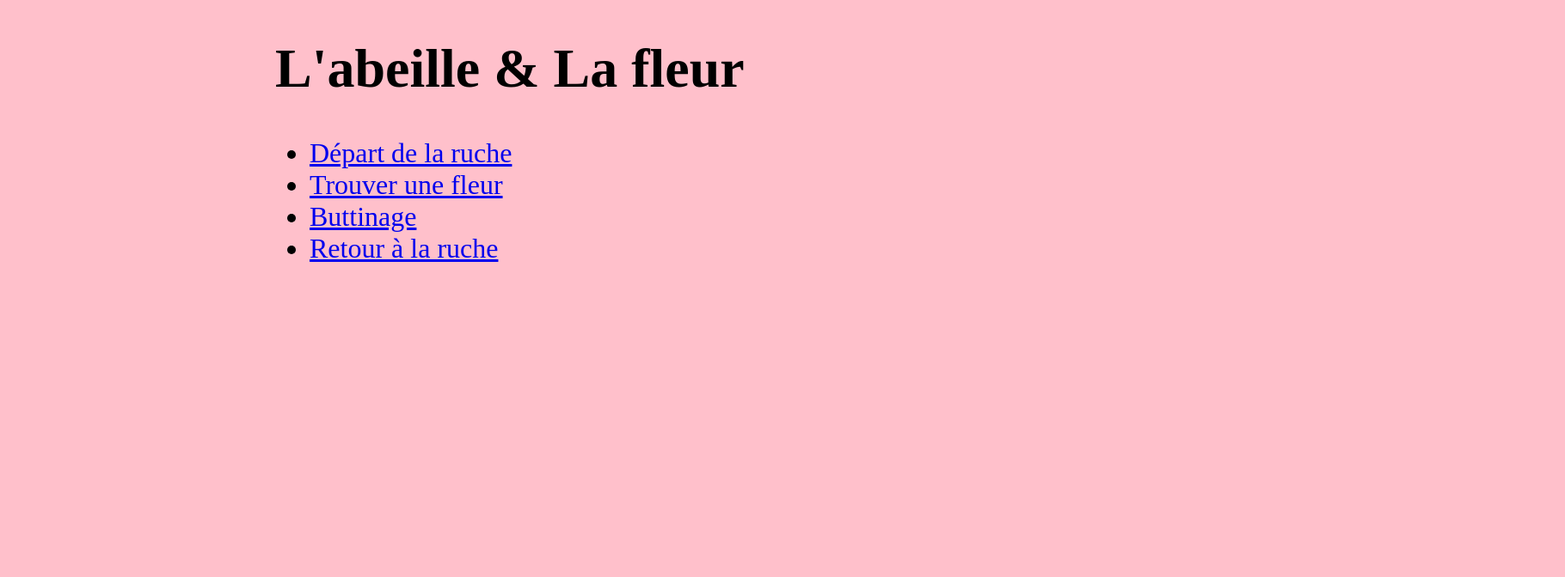
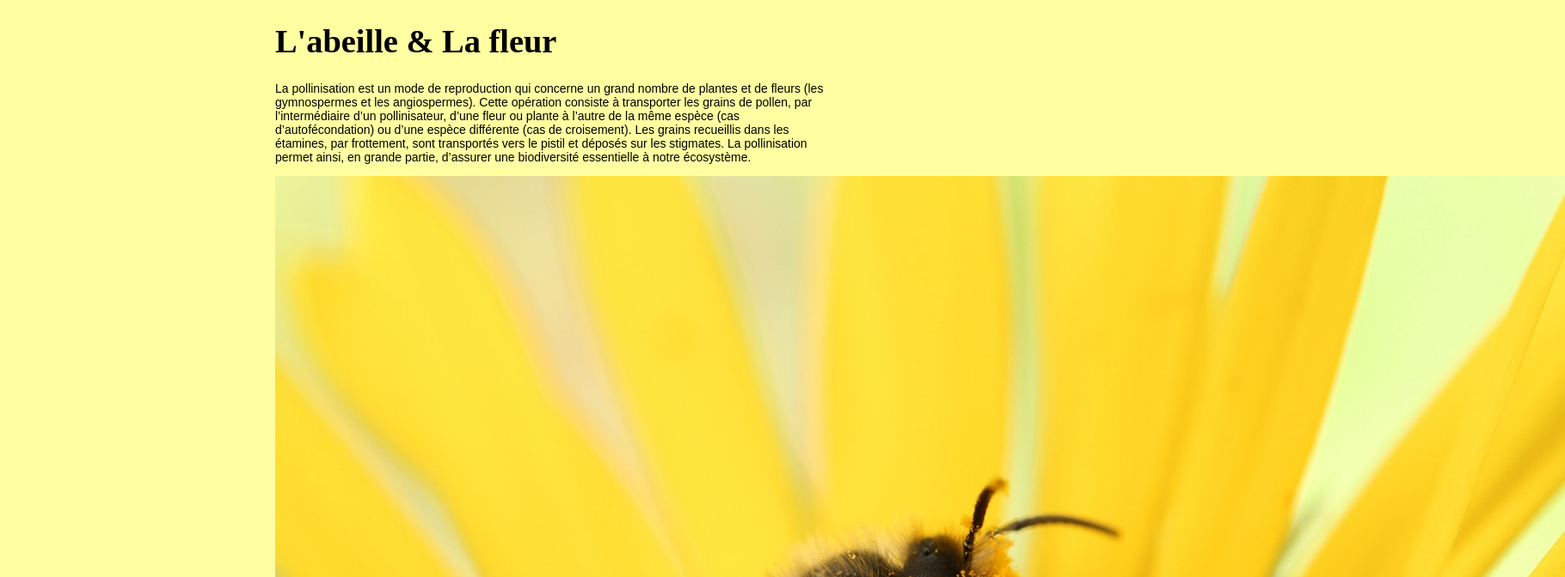
Before and after one commit to wenyanma/D4-01-ABEILLE, a plain HTML site: page index.html in a window 1280 px wide. Shown: the top 672 px of the page at 86% size, 1820 px wide, since content can reach past the window. Drawn offline with Linux system fonts and the light colour scheme.

Commit message:
1er changement

```diff
--- a/css/styles.css
+++ b/css/styles.css
@@ -1,7 +1,19 @@
+
+@import url('https://fonts.googleapis.com/css?family=Ubuntu');
+@import url('https://fonts.googleapis.com/css?family=Mali|Ubuntu');
+
+
 body{
-  font-size: 2em;
-  background:pink;
+  background: #FFFEA1;
+  font-size: 120%;
   max-width: 640px;
   margin-left: auto;
   margin-right: auto;
 }
+h1{
+  font-size: 2em;
+}
+p,ul{
+  font-size: 14px;
+  font-family: 'Raleway', sans-serif;
+}
--- a/index.html
+++ b/index.html
@@ -13,6 +13,11 @@
     <h1>L'abeille & La fleur </h1>
 </header>
 
+<p>La pollinisation est un mode de reproduction qui concerne un grand nombre de plantes et de fleurs (les gymnospermes et les angiospermes). Cette opération consiste à transporter les grains de pollen, par l’intermédiaire d’un pollinisateur, d’une fleur ou plante à l’autre de la même espèce (cas d’autofécondation) ou d’une espèce différente (cas de croisement). Les grains recueillis dans les étamines, par frottement, sont transportés vers le pistil et déposés sur les stigmates.
+La pollinisation permet ainsi, en grande partie, d’assurer une biodiversité essentielle à notre écosystème.</p>
+<img src="images/photo-1534512547189-5944d6fd30e8.jpeg">
+
+
 
 
   <ul>
```
Also changed, not shown: images/photo-1534512547189-5944d6fd30e8.jpeg (added).
